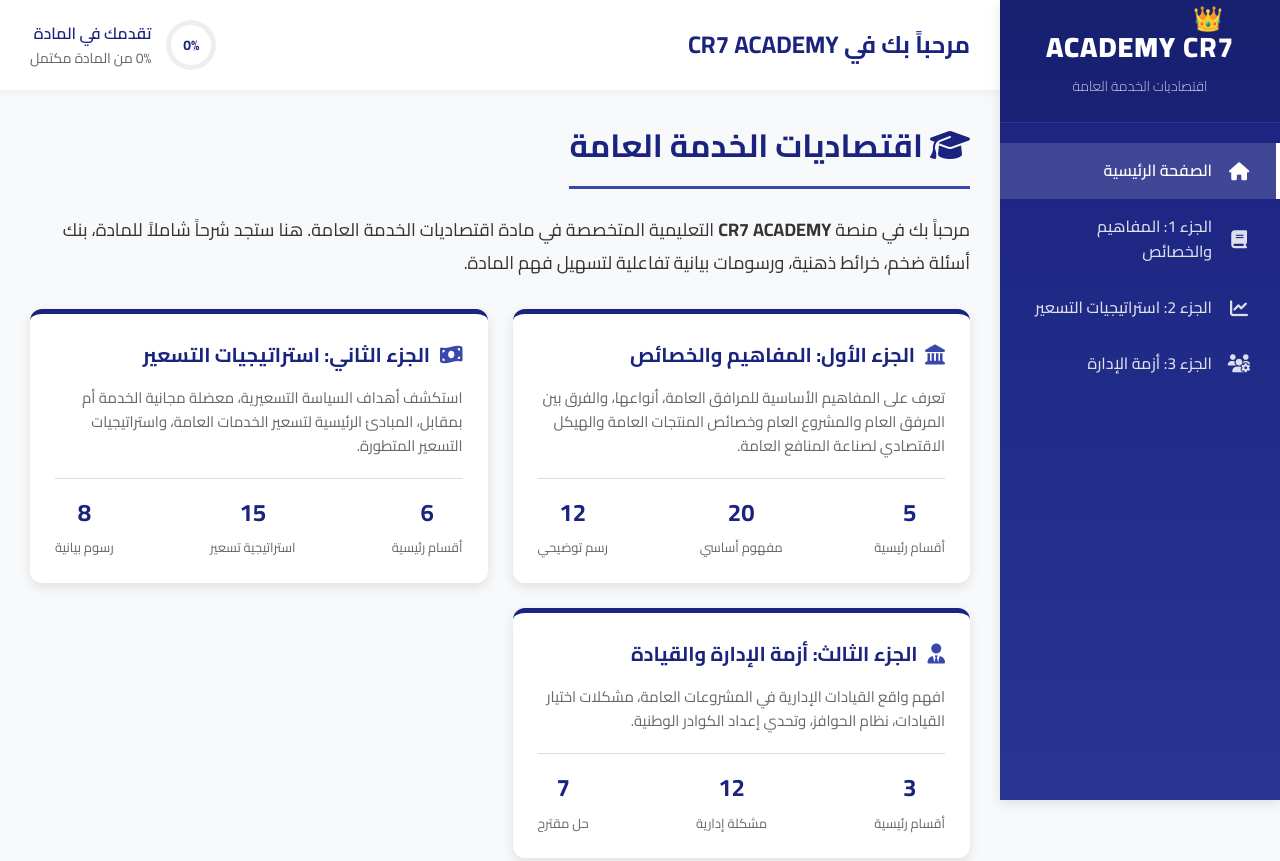
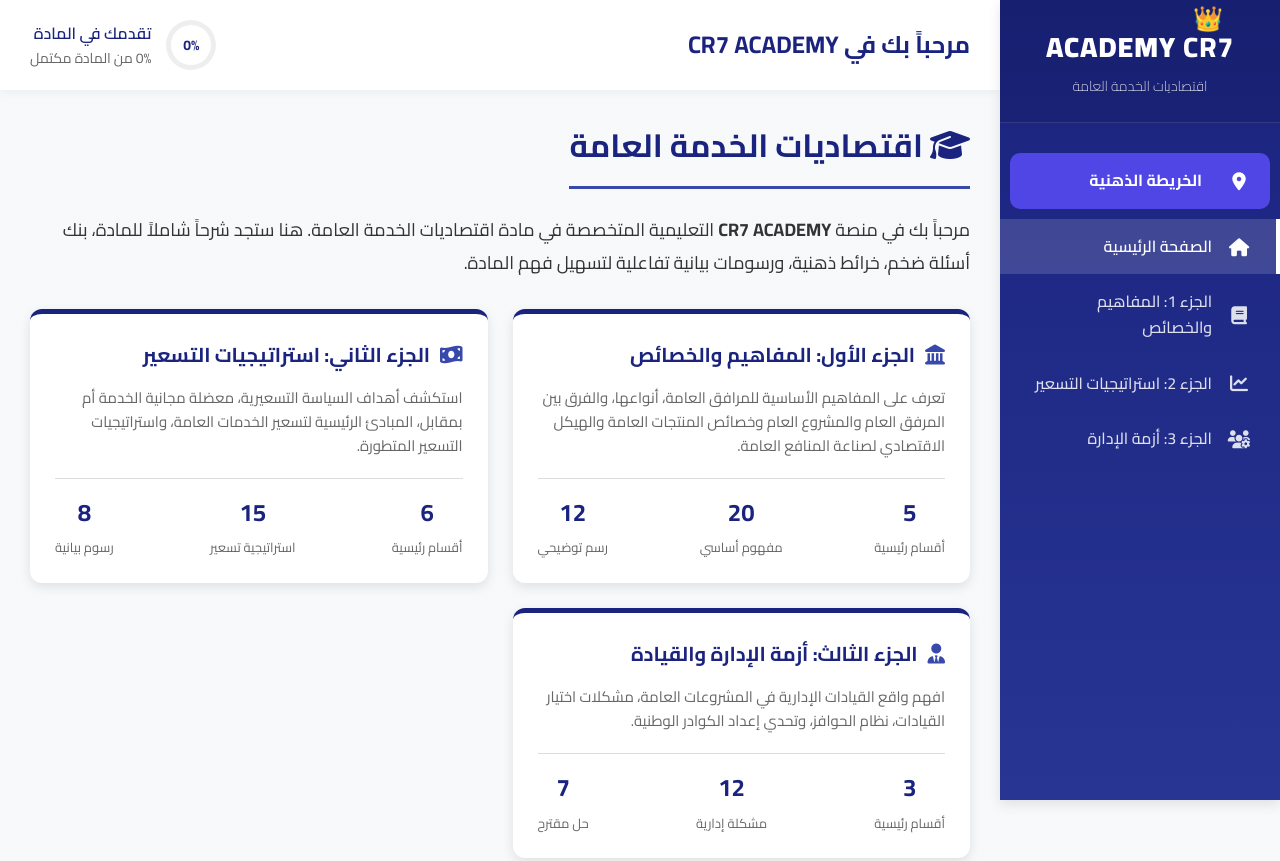
Before and after one commit to GOW-FLASH/CR7-explained, a plain HTML site: page index.html in a window 1280 px wide. Shown: the top 861 px of the page. Drawn offline with Linux system fonts and the light colour scheme.

Commit message:
Update index.html

```diff
--- a/index.html
+++ b/index.html
@@ -20,6 +20,22 @@
             </div>
 
             <div class="nav-menu">
+                  <div class="nav-item" onclick="window.open('https://gow-flash.github.io/Economics_Map_CR7/', '_blank')" style="
+    background: #4f46e5;
+    color: white;
+    padding: 15px;
+    margin: 10px;
+    border-radius: 10px;
+    cursor: pointer;
+    display: flex;
+    align-items: center;
+    gap: 10px;
+    font-weight: bold;
+    transition: 0.3s;
+" onmouseover="this.style.background='#4338ca'" onmouseout="this.style.background='#4f46e5'">
+    <i class="fas fa-map-marker-alt"></i>
+    <span>الخريطة الذهنية</span>
+</div>
                 <a href="#home" class="nav-item active" data-section="home">
                     <i class="fas fa-home"></i>
                     <span>الصفحة الرئيسية</span>
```
